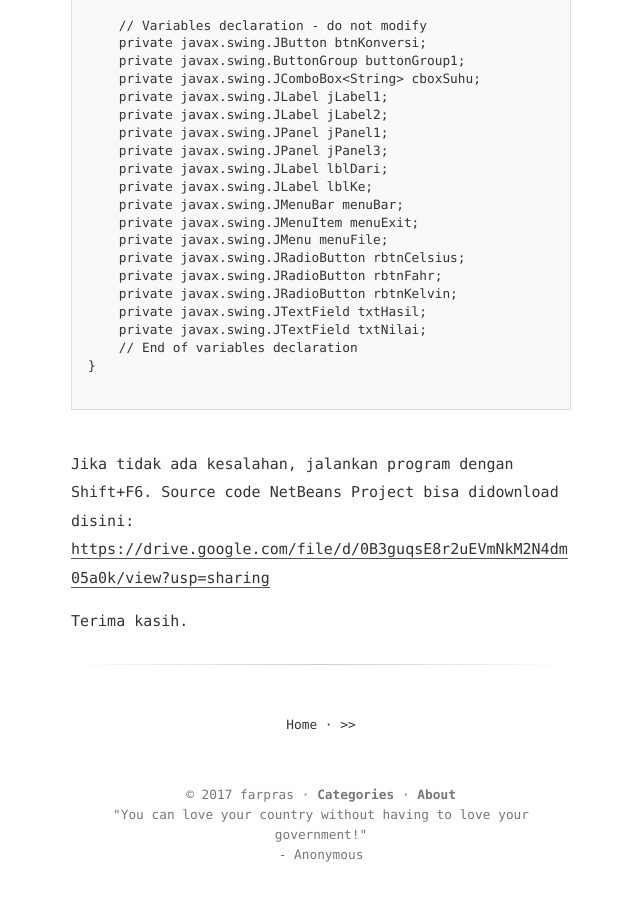
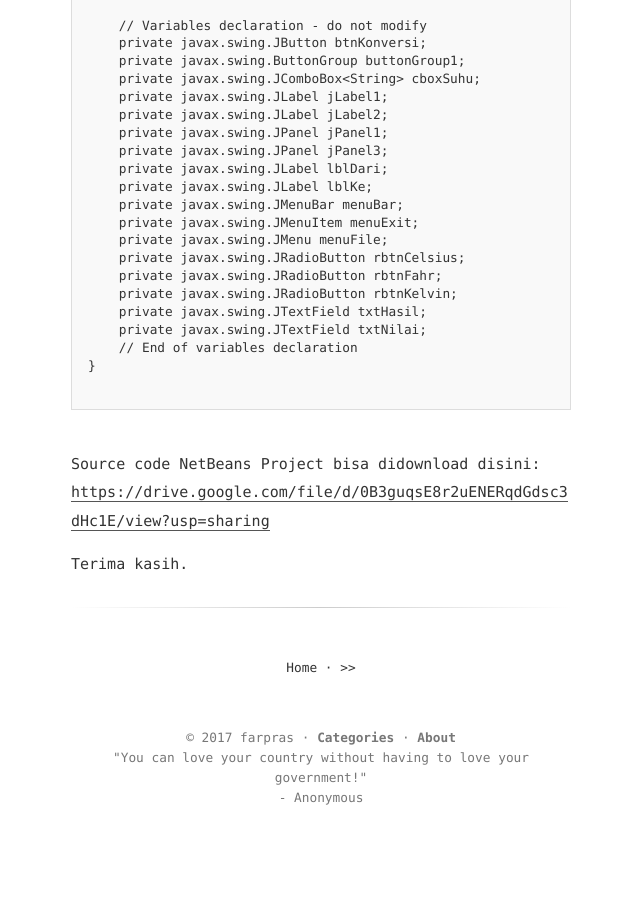
Before and after one commit to farpras/stmik, a Jekyll site: the page built from _posts/2017-05-19-uas-algoritma-dan-pemrograman-2.md, in a window 1280 px wide and 900 px high, scrolled down 8361 px. Shown: the whole window, without its empty margins (319-959 px from the left). Built offline with Jekyll 4.4.1, drawn with Linux system fonts in a browser that asks for light colours; nearby versions of some CDN libraries; comment, search, counter and statistics services are not loaded; after the commit the page ends 9204 px from its top, so only the background shows below that.

Commit message:
Edit link

````diff
--- a/_posts/2017-05-19-uas-algoritma-dan-pemrograman-2.md
+++ b/_posts/2017-05-19-uas-algoritma-dan-pemrograman-2.md
@@ -416,7 +416,6 @@ public class TempConverterGUI extends javax.swing.JFrame {
 
 ```
 
-Jika tidak ada kesalahan, jalankan program dengan Shift+F6.
-Source code NetBeans Project bisa didownload disini: <a href="https://drive.google.com/file/d/0B3guqsE8r2uEVmNkM2N4dm05a0k/view?usp=sharing">https://drive.google.com/file/d/0B3guqsE8r2uEVmNkM2N4dm05a0k/view?usp=sharing</a>
+Source code NetBeans Project bisa didownload disini: <a href="https://drive.google.com/file/d/0B3guqsE8r2uENERqdGdsc3dHc1E/view?usp=sharing">https://drive.google.com/file/d/0B3guqsE8r2uENERqdGdsc3dHc1E/view?usp=sharing</a>
 
 Terima kasih.
````
